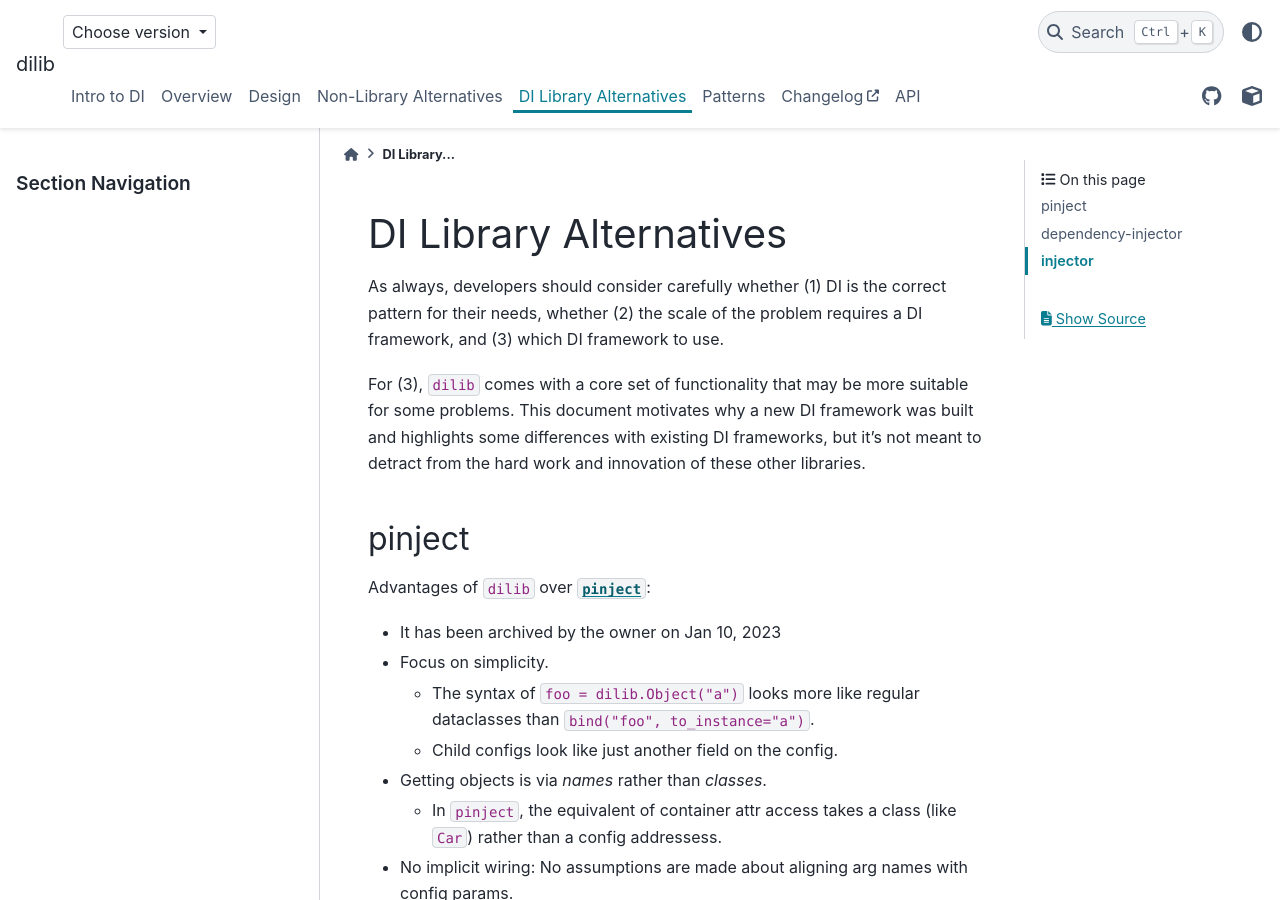
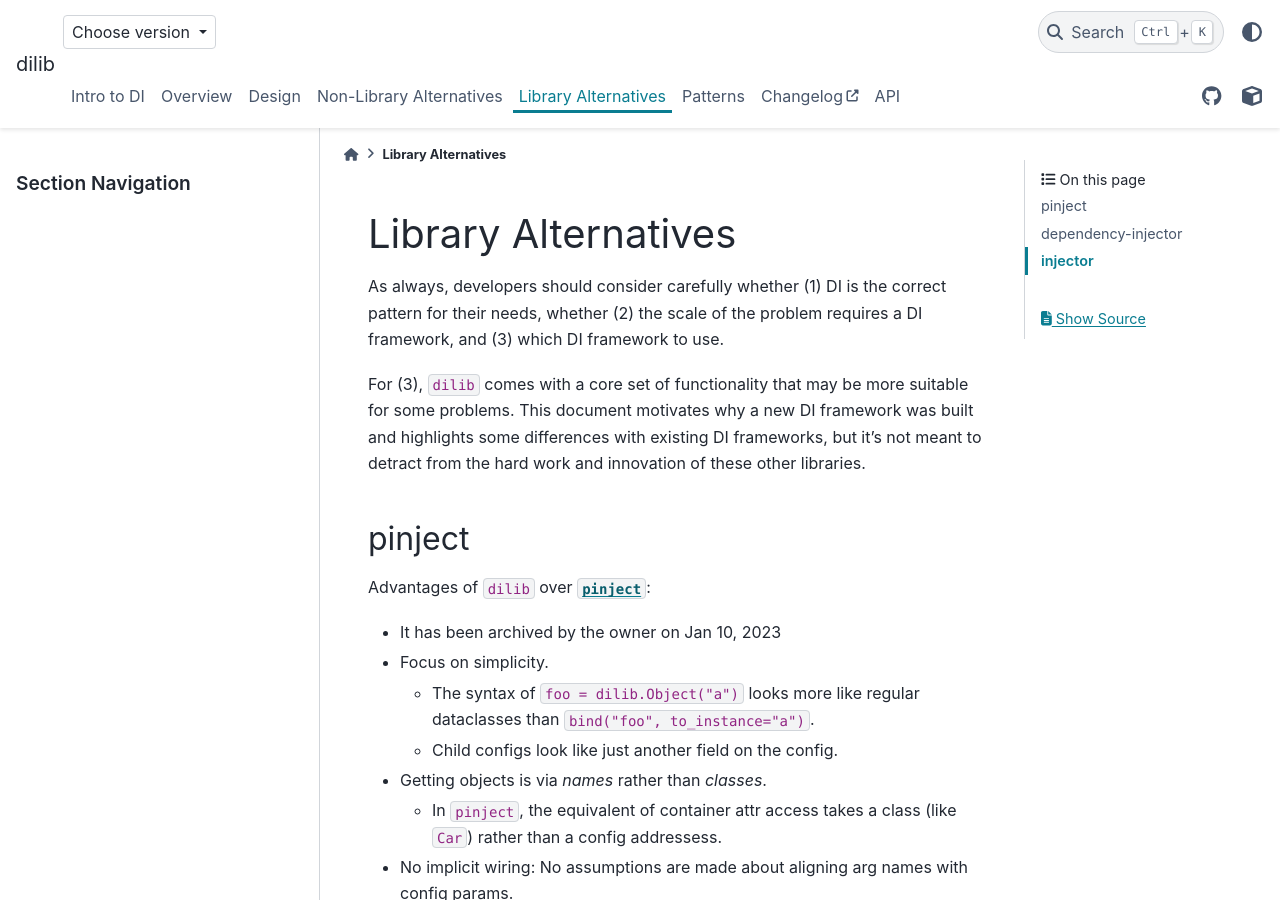
Before and after one commit to ansatzcapital/dilib, a Sphinx documentation site: the page built from docs/source/lib_alts.md, in a window 1280 px wide and 900 px high. Built offline with Sphinx 7.4.7 and the PyData theme 0.15.4, drawn with Linux system fonts in a browser that asks for light colours; the version number could not be read and is left out.

Commit message:
Tweak title

```diff
--- a/docs/source/lib_alts.md
+++ b/docs/source/lib_alts.md
@@ -1,4 +1,4 @@
-# DI Library Alternatives
+# Library Alternatives
 
 As always, developers should consider carefully whether (1) DI is the
 correct pattern for their needs, whether (2) the scale of the problem
```
